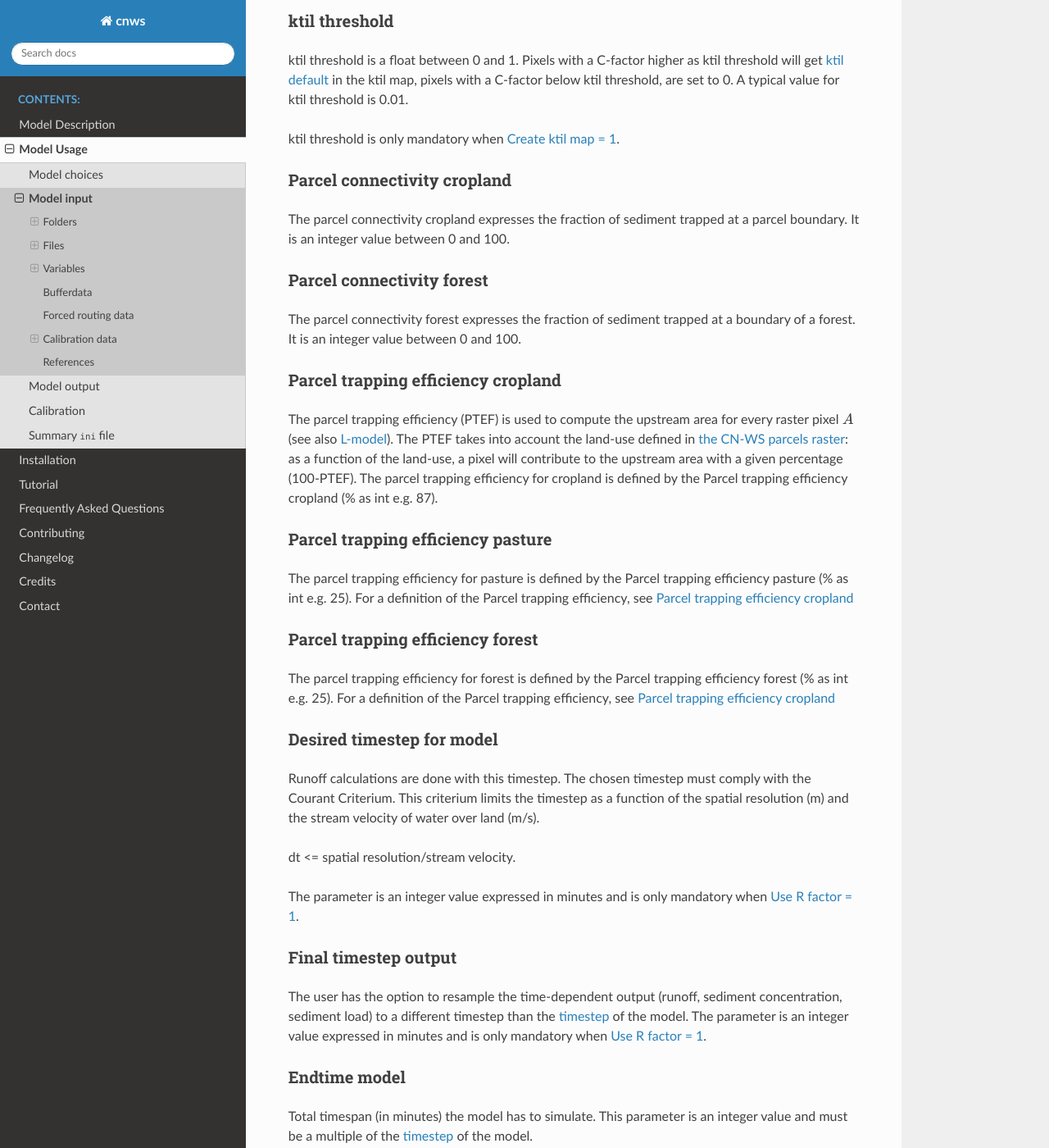
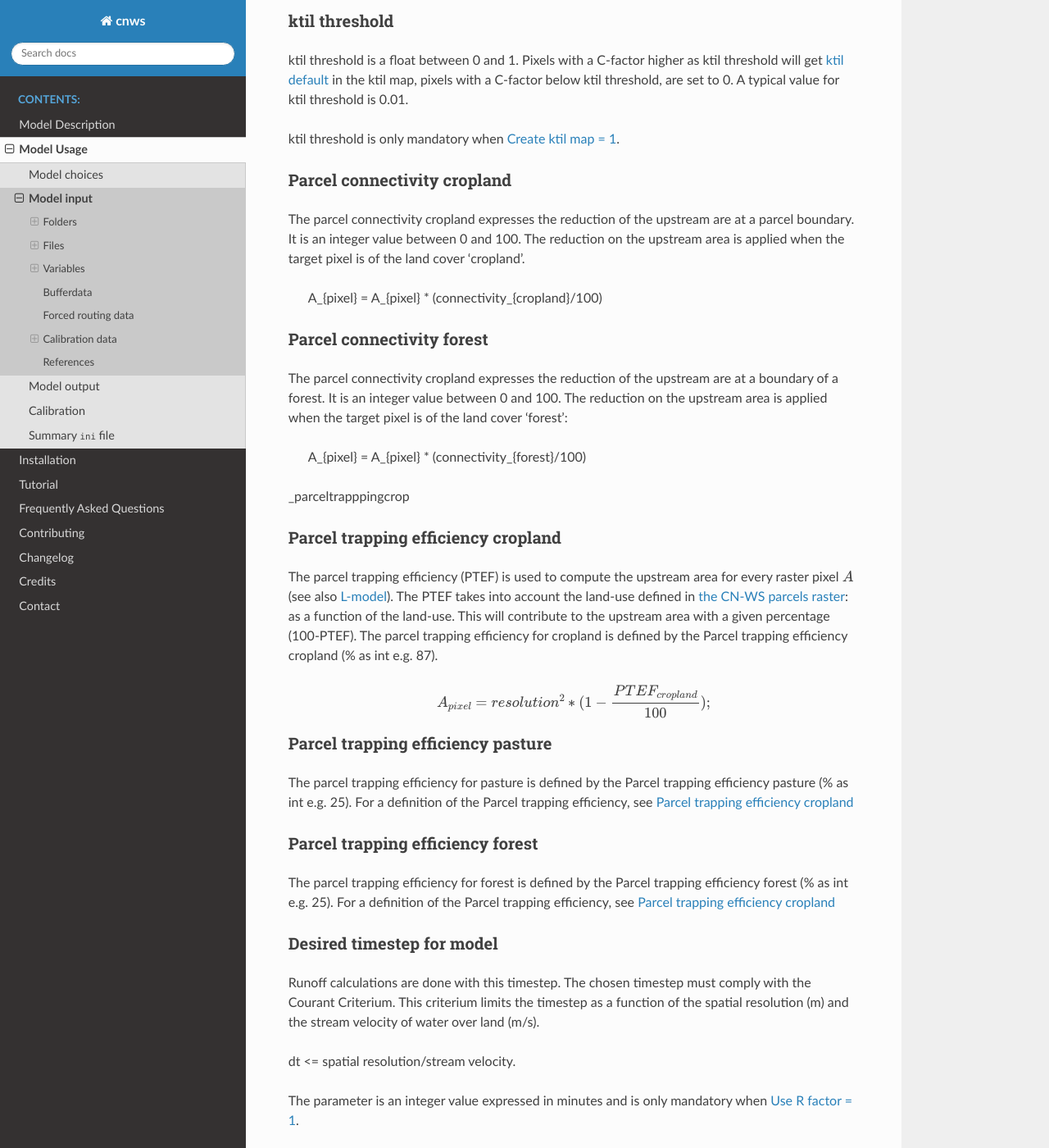
Before and after one commit to watem-sedem/watem-sedem, a Sphinx documentation site: the page built from docs/input.rst, in a window 1280 px wide and 1400 px high, scrolled down 10545 px. Shown: the whole window at 82% size. Built offline with Sphinx 7.4.7 and the Read the Docs theme 2.0.0, drawn with Linux system fonts in a browser that asks for light colours.

Commit message:
add formula's for reduction upstream area with connectivity and trapping efficiency parameters in documentation. clarify use of connectivity parameters in documenation.

```diff
--- a/docs/input.rst
+++ b/docs/input.rst
@@ -575,16 +575,28 @@ ktil threshold is only mandatory when :ref:`Create ktil map = 1 <createktil>`.
 Parcel connectivity cropland
 ****************************
 
-The parcel connectivity cropland expresses the fraction of sediment trapped at a
-parcel boundary. It is an integer value between 0 and 100.
+The parcel connectivity cropland expresses the reduction of the upstream are
+at a parcel boundary. It is an integer value between 0 and 100. The reduction
+on the upstream area is applied when the target pixel is of the land cover
+'cropland'.
+
+      A_{pixel} =  A_{pixel} * (connectivity_{cropland}/100)
+
 
 .. _parcelconnforest:
 
 Parcel connectivity forest
 **************************
 
-The parcel connectivity forest expresses the fraction of sediment trapped at a
-boundary of a forest. It is an integer value between 0 and 100.
+The parcel connectivity cropland expresses the reduction of the upstream are
+at a boundary of a forest. It is an integer value between 0 and 100. The
+reduction on the upstream area is applied when the target pixel is of the
+land cover 'forest':
+
+      A_{pixel} =  A_{pixel} * (connectivity_{forest}/100)
+
+
+_parceltrapppingcrop
 
 .. _parceltrapppingcrop:
 
@@ -594,9 +606,13 @@ Parcel trapping efficiency cropland
 The parcel trapping efficiency (PTEF) is used to compute the upstream area for
 every raster pixel :math:`A` (see also :ref:`L-model <lmodel>`). The PTEF
 takes into account the land-use defined in :ref:`the CN-WS parcels raster <prcmap>`:
-as a function of the land-use, a pixel will contribute to the upstream area with a
+as a function of the land-use. This will contribute to the upstream area with a
 given percentage (100-PTEF). The parcel trapping efficiency for cropland is
 defined by the Parcel trapping efficiency cropland (% as int e.g. 87).
+
+.. math::
+
+      A_{pixel} =  resolution^2 * (1-\frac{PTEF_{cropland}}{100});
 
 .. _parceltrappingpasture:
 
```
